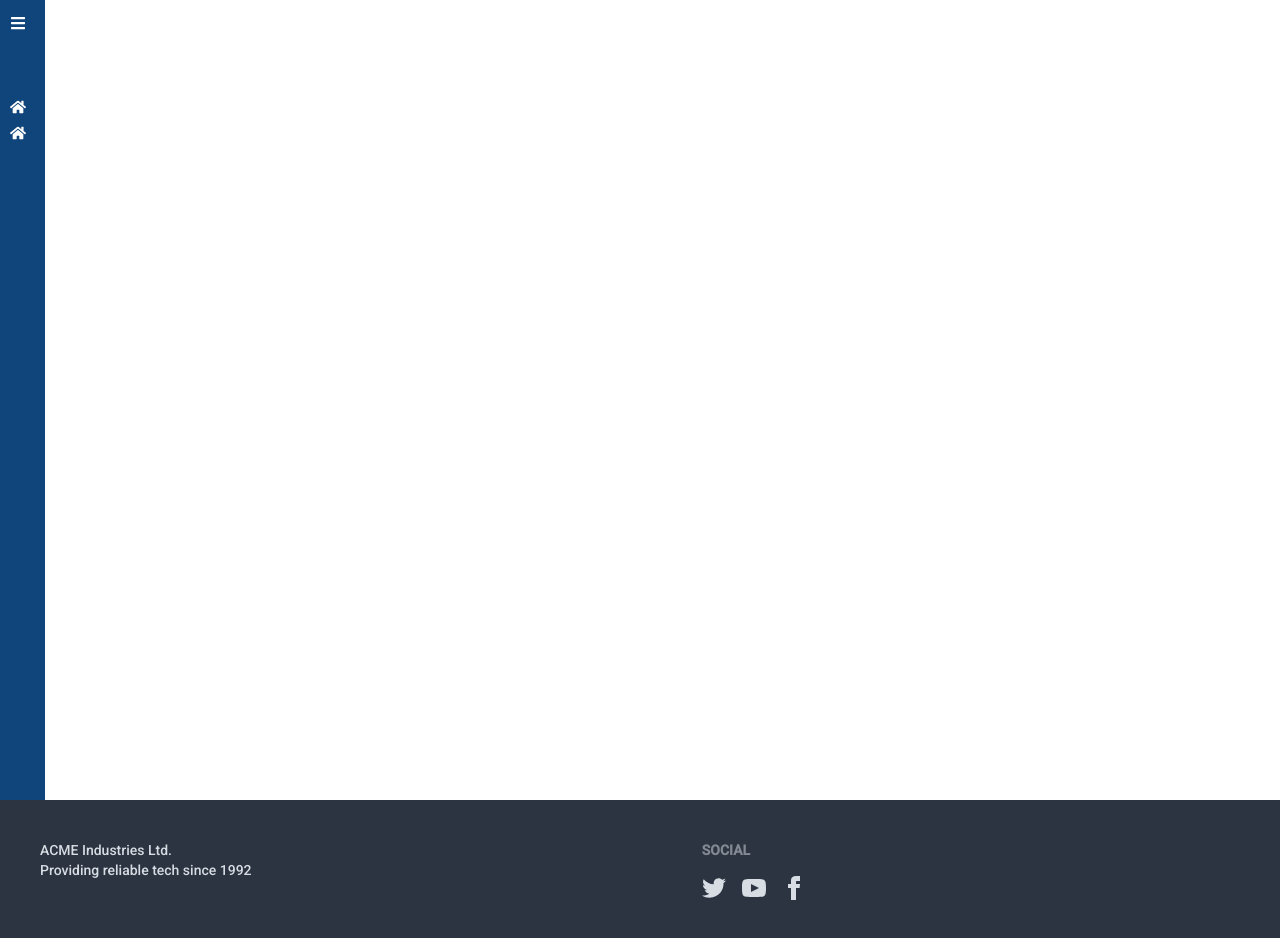
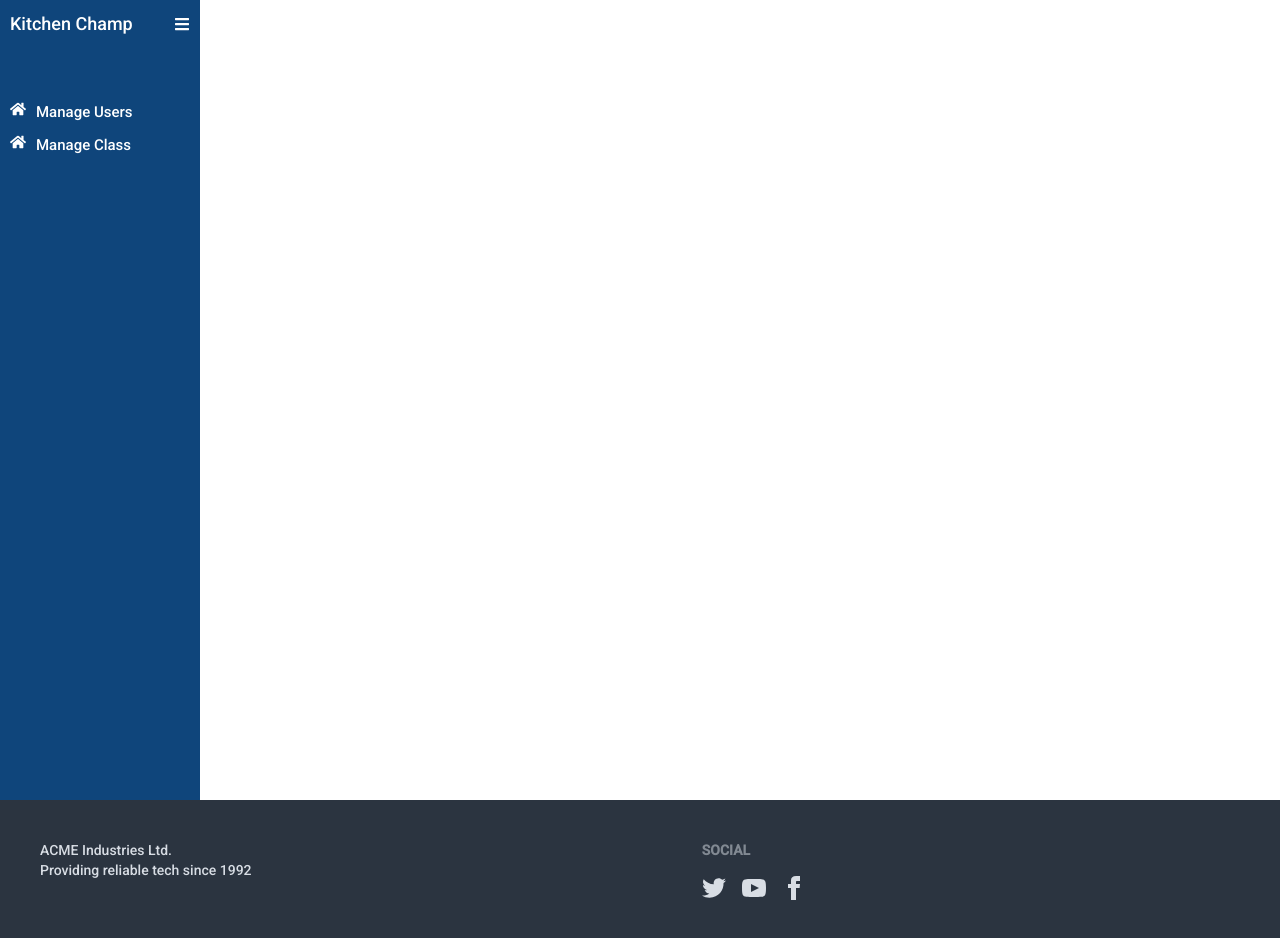
Before and after one commit to saleheen22/Kitchen-Champ-client, a React (Vite) app: page /admin in a window 1280 px wide. Built offline with nearby package versions, Linux system fonts and the light colour scheme.

Commit message:
animate framer motion added

```diff
--- a/package.json
+++ b/package.json
@@ -10,11 +10,14 @@
     "preview": "vite preview"
   },
   "dependencies": {
+    "@emotion/react": "^11.11.1",
+    "animate.css": "^4.1.1",
     "framer-motion": "^10.12.16",
     "keen-slider": "^6.8.5",
     "localforage": "^1.10.0",
     "match-sorter": "^6.3.1",
     "react": "^18.2.0",
+    "react-awesome-reveal": "^4.2.3",
     "react-dom": "^18.2.0",
     "react-helmet": "^6.1.0",
     "react-helmet-async": "^1.3.0",
--- a/src/Routes/Routes.jsx
+++ b/src/Routes/Routes.jsx
@@ -3,7 +3,7 @@ import {
   } from "react-router-dom";
 import Main from "../Skeleton/Main";
 import Home from "../pages/Home/Home";
-import AdminDashboard from "../Skeleton/AdminDashboard";
+import Dashboard from "../Skeleton/Dashboard";
 import ManageClass from "../pages/AdminDashboard/ManageClass";
 import ManageUsers from "../pages/AdminDashboard/ManageUsers";
 
@@ -22,7 +22,7 @@ import ManageUsers from "../pages/AdminDashboard/ManageUsers";
     },
     {
       path: "admin",
-      element: <AdminDashboard></AdminDashboard>,
+      element: <Dashboard></Dashboard>,
       children: [
         {
           path: "class",
--- a/src/Skeleton/AdminDashboard.jsx
+++ b/src/Skeleton/Dashboard.jsx
@@ -1,11 +1,12 @@
 import {AnimatePresence, motion} from 'framer-motion';
-import './AdminDashboard.css';
+import './Dashboard.css';
 import {FaBars, FaHome} from 'react-icons/fa'
-import {  NavLink, Outlet } from 'react-router-dom';
+import {  Link, NavLink, Outlet } from 'react-router-dom';
 import { useState } from 'react';
 import Footer from '../pages/Shared/Footer/Footer';
-const AdminDashboard = () => {
-    const [isOpen, setIsOpen] = useState(false);
+
+const Dashboard = () => {
+    const [isOpen, setIsOpen] = useState(true);
     const toggle = () => {
         setIsOpen(!isOpen);
     }
@@ -15,26 +16,26 @@ const AdminDashboard = () => {
                 <motion.div animate = {{width: isOpen? "200px" : "45px"}} className='sidebar  text-white'>
                     <div className="top_section  pt-5">
                         {isOpen && <h1 className='logo1 '>
-                            Kitchen Champ  </h1>}
+                            <Link to="/">Kitchen Champ</Link>  </h1>}
                             <div className="bars ">
                                 <FaBars onClick={toggle}></FaBars>
                             </div>
 
                     </div>
-                    <section className='routes'>
-                        <NavLink to="/admin/users" className="link mt-12">
+                    <section className='routes animate__animated animate__bounceInLeft'>
+                        <NavLink to="/admin/users" className="link mt-12 ">
                             <div className="icon">
                                 <FaHome></FaHome>
                                 </div>
                                 {isOpen && <AnimatePresence>
-                                        <motion.div className='link_text'>Manage Users</motion.div>
+                                        <motion.div className='link_text '>Manage Users</motion.div>
                                     </AnimatePresence>}
 
                         </NavLink>
                         <NavLink to="/admin/class" className="link">
                         <FaHome></FaHome>
                         {isOpen && <AnimatePresence>
-                                        <motion.div className='link_text'>Manage Class</motion.div>
+                                        <motion.div className='link_text '>Manage Class</motion.div>
                                     </AnimatePresence>}
                         </NavLink>
                         <NavLink to="/"></NavLink>
@@ -49,4 +50,4 @@ const AdminDashboard = () => {
     );
 };
 
-export default AdminDashboard;
+export default Dashboard;
--- a/src/Skeleton/Main.jsx
+++ b/src/Skeleton/Main.jsx
@@ -1,7 +1,7 @@
 import { Outlet } from "react-router-dom";
 import Navbar from "../pages/Shared/Navbar/Navbar";
 import Footer from "../pages/Shared/Footer/Footer";
-
+import 'animate.css';
 const Main = () => {
     return (
         <div>
--- a/src/pages/AdminDashboard/ManageUsers.jsx
+++ b/src/pages/AdminDashboard/ManageUsers.jsx
@@ -1,8 +1,8 @@
-
 const ManageUsers = () => {
     return (
         <div>
             <h2 className="text-5xl">This is Users</h2>
+            <h2 className="animate__animated animate__bounceIn">djfdfkdkjfkdjfdjfdkjfkdf</h2>
         </div>
     );
 };
```
Also changed, not shown: src/Skeleton/Dashboard.css (renamed from src/Skeleton/AdminDashboard.css), 1 other file (tests, documents, lock files or other folders).
